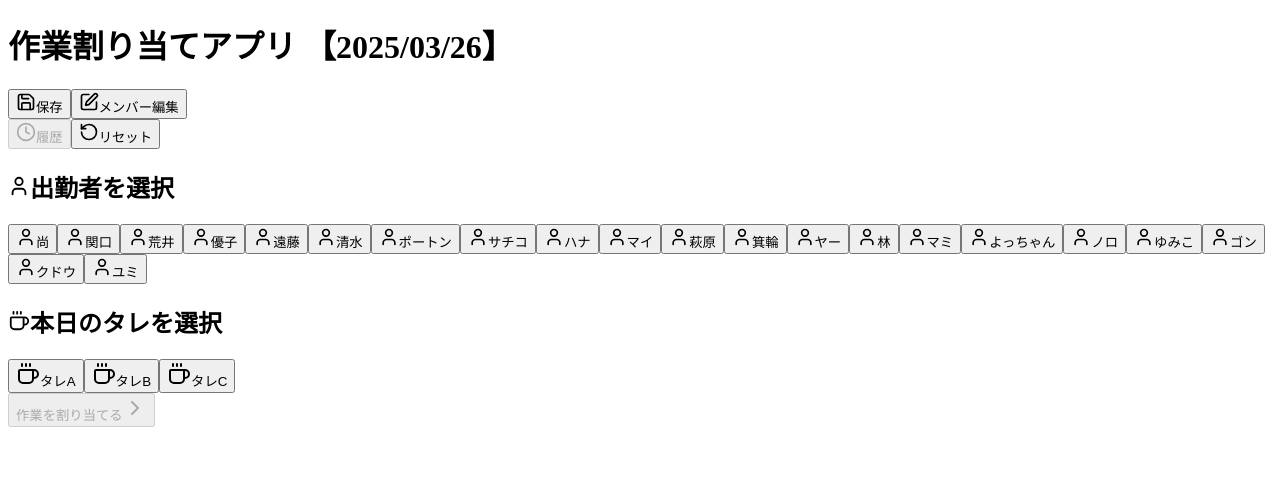
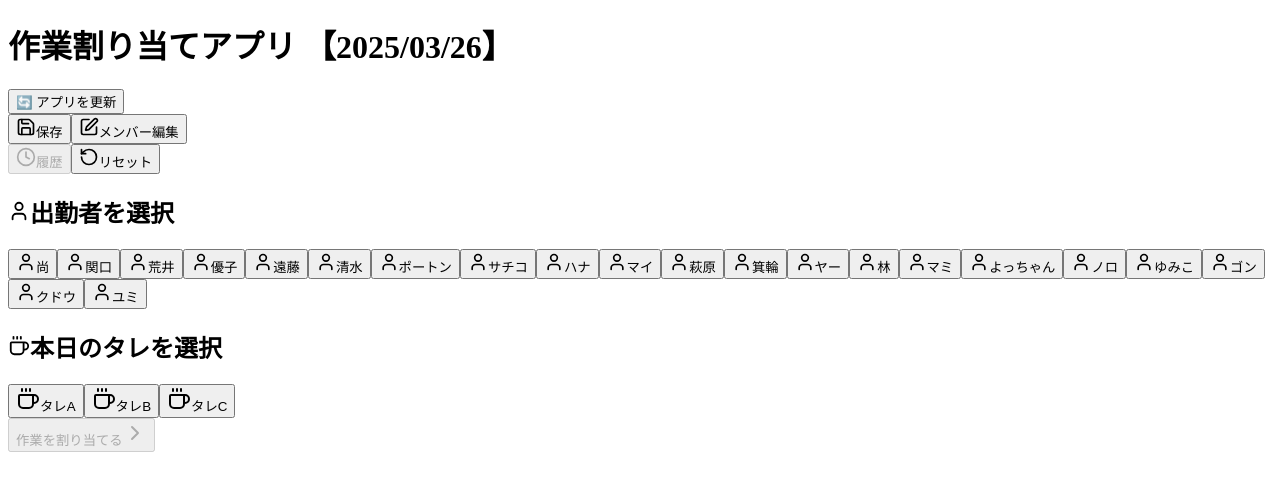
Before and after one commit to kinnaokane/work-allocation-app, a Next.js app: page / in a window 1280 px wide. Shown: the top 490 px of the page. Built offline with nearby package versions, Linux system fonts and the light colour scheme.

Commit message:
Add アプリ更新ボタン

```diff
--- a/src/App.js
+++ b/src/App.js
@@ -824,6 +824,15 @@ const WorkAllocationApp = () => {
   return (
     <div className="p-4 max-w-4xl mx-auto bg-white shadow-lg rounded-lg">
       <h1 className="text-3xl font-bold mb-6 text-center text-blue-700">作業割り当てアプリ 【{nextDate}】</h1>
+      <div className="flex justify-end mb-4">
+  <button
+    onClick={() => window.location.reload()}
+    className="bg-yellow-100 text-yellow-800 px-4 py-2 rounded-lg hover:bg-yellow-200 transition-colors"
+  >
+    🔄 アプリを更新
+  </button>
+</div>
+
 
       {/* タブレット向けの上部アクションボタン */}
       <div className="flex justify-between items-center mb-6">
```
